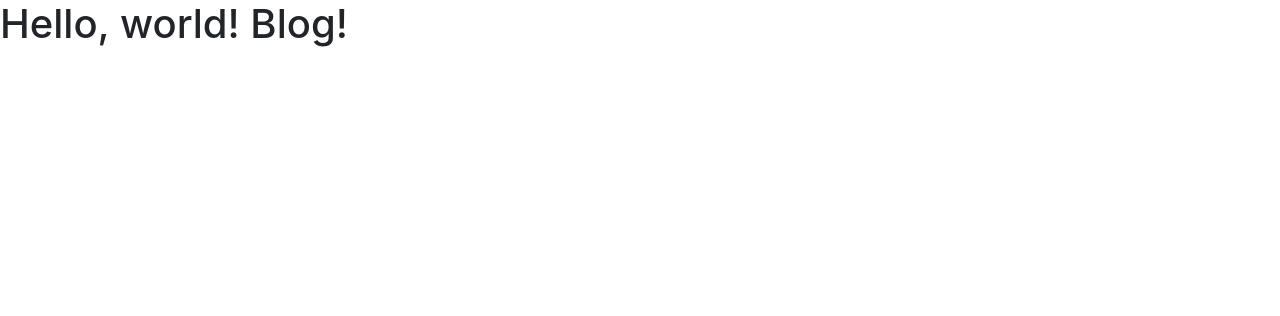
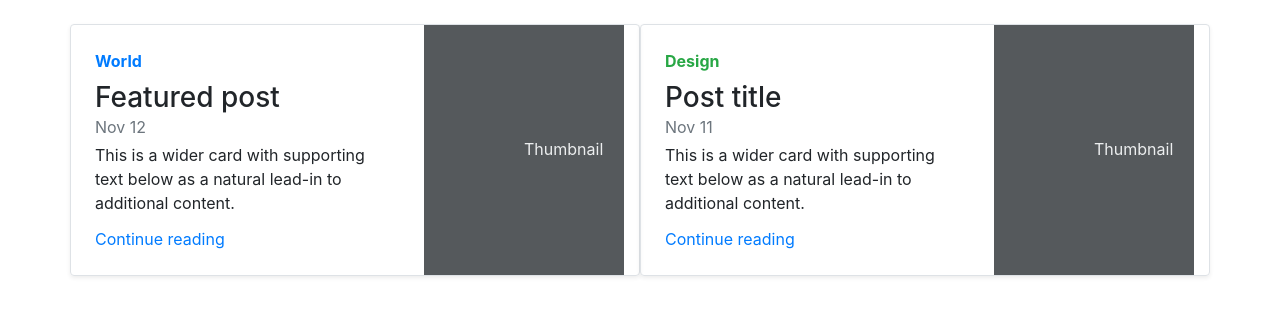
Before and after one commit to TechPertz/my-awesome-cart, a Django app: page /blog/ in a window 1280 px wide. Shown: the top 316 px of the page. Run offline with Django 3.2, Linux system fonts and the light colour scheme; some libraries are stand-ins or nearby versions.

Commit message:
made 0 to remove item from cart feature and started with blog

```diff
--- a/blog/templates/blog/index.html
+++ b/blog/templates/blog/index.html
@@ -1,22 +1,77 @@
 <!doctype html>
 <html lang="en">
+
 <head>
   <!-- Required meta tags -->
   <meta charset="utf-8">
   <meta name="viewport" content="width=device-width, initial-scale=1, shrink-to-fit=no">
 
   <!-- Bootstrap CSS -->
-    <link rel="stylesheet" href="https://stackpath.bootstrapcdn.com/bootstrap/4.4.1/css/bootstrap.min.css" integrity="sha384-Vkoo8x4CGsO3+Hhxv8T/Q5PaXtkKtu6ug5TOeNV6gBiFeWPGFN9MuhOf23Q9Ifjh" crossorigin="anonymous">
+  <link rel="stylesheet" href="https://stackpath.bootstrapcdn.com/bootstrap/4.4.1/css/bootstrap.min.css"
+    integrity="sha384-Vkoo8x4CGsO3+Hhxv8T/Q5PaXtkKtu6ug5TOeNV6gBiFeWPGFN9MuhOf23Q9Ifjh" crossorigin="anonymous">
 
   <title>Hello, world! Blog!</title>
 </head>
+
 <body>
-    <h1>Hello, world! Blog!</h1>
+  <div class="container my-4">
+    <div class="row mb-2">
+      <div class="col-md-6">
+        <div class="row g-0 border rounded overflow-hidden flex-md-row mb-4 shadow-sm h-md-250 position-relative">
+          <div class="col p-4 d-flex flex-column position-static">
+            <strong class="d-inline-block mb-2 text-primary">World</strong>
+            <h3 class="mb-0">Featured post</h3>
+            <div class="mb-1 text-muted">Nov 12</div>
+            <p class="card-text mb-auto">This is a wider card with supporting text below as a natural lead-in to
+              additional content.</p>
+            <a href="#" class="stretched-link">Continue reading</a>
+          </div>
+          <div class="col-auto d-none d-lg-block">
+            <svg class="bd-placeholder-img" width="200" height="250" xmlns="http://www.w3.org/2000/svg" role="img"
+              aria-label="Placeholder: Thumbnail" preserveAspectRatio="xMidYMid slice" focusable="false">
+              <title>Placeholder</title>
+              <rect width="100%" height="100%" fill="#55595c"></rect><text x="50%" y="50%" fill="#eceeef"
+                dy=".3em">Thumbnail</text>
+            </svg>
+
+          </div>
+        </div>
+      </div>
+      <div class="col-md-6">
+        <div class="row g-0 border rounded overflow-hidden flex-md-row mb-4 shadow-sm h-md-250 position-relative">
+          <div class="col p-4 d-flex flex-column position-static">
+            <strong class="d-inline-block mb-2 text-success">Design</strong>
+            <h3 class="mb-0">Post title</h3>
+            <div class="mb-1 text-muted">Nov 11</div>
+            <p class="mb-auto">This is a wider card with supporting text below as a natural lead-in to additional
+              content.</p>
+            <a href="#" class="stretched-link">Continue reading</a>
+          </div>
+          <div class="col-auto d-none d-lg-block">
+            <svg class="bd-placeholder-img" width="200" height="250" xmlns="http://www.w3.org/2000/svg" role="img"
+              aria-label="Placeholder: Thumbnail" preserveAspectRatio="xMidYMid slice" focusable="false">
+              <title>Placeholder</title>
+              <rect width="100%" height="100%" fill="#55595c"></rect><text x="50%" y="50%" fill="#eceeef"
+                dy=".3em">Thumbnail</text>
+            </svg>
+
+          </div>
+        </div>
+      </div>
+    </div>
+  </div>
 
   <!-- Optional JavaScript -->
   <!-- jQuery first, then Popper.js, then Bootstrap JS -->
-    <script src="https://code.jquery.com/jquery-3.4.1.slim.min.js" integrity="sha384-J6qa4849blE2+poT4WnyKhv5vZF5SrPo0iEjwBvKU7imGFAV0wwj1yYfoRSJoZ+n" crossorigin="anonymous"></script>
-    <script src="https://cdn.jsdelivr.net/npm/popper.js@1.16.0/dist/umd/popper.min.js" integrity="sha384-Q6E9RHvbIyZFJoft+2mJbHaEWldlvI9IOYy5n3zV9zzTtmI3UksdQRVvoxMfooAo" crossorigin="anonymous"></script>
-    <script src="https://stackpath.bootstrapcdn.com/bootstrap/4.4.1/js/bootstrap.min.js" integrity="sha384-wfSDF2E50Y2D1uUdj0O3uMBJnjuUD4Ih7YwaYd1iqfktj0Uod8GCExl3Og8ifwB6" crossorigin="anonymous"></script>
+  <script src="https://code.jquery.com/jquery-3.4.1.slim.min.js"
+    integrity="sha384-J6qa4849blE2+poT4WnyKhv5vZF5SrPo0iEjwBvKU7imGFAV0wwj1yYfoRSJoZ+n"
+    crossorigin="anonymous"></script>
+  <script src="https://cdn.jsdelivr.net/npm/popper.js@1.16.0/dist/umd/popper.min.js"
+    integrity="sha384-Q6E9RHvbIyZFJoft+2mJbHaEWldlvI9IOYy5n3zV9zzTtmI3UksdQRVvoxMfooAo"
+    crossorigin="anonymous"></script>
+  <script src="https://stackpath.bootstrapcdn.com/bootstrap/4.4.1/js/bootstrap.min.js"
+    integrity="sha384-wfSDF2E50Y2D1uUdj0O3uMBJnjuUD4Ih7YwaYd1iqfktj0Uod8GCExl3Og8ifwB6"
+    crossorigin="anonymous"></script>
 </body>
+
 </html>
```
Also changed, not shown: blog/templates/blog/basic.html (added, +84 -0 lines), shop/templates/shop/index.html (+13 -1 lines). Lines whose indentation alone changed are shown as unchanged.
